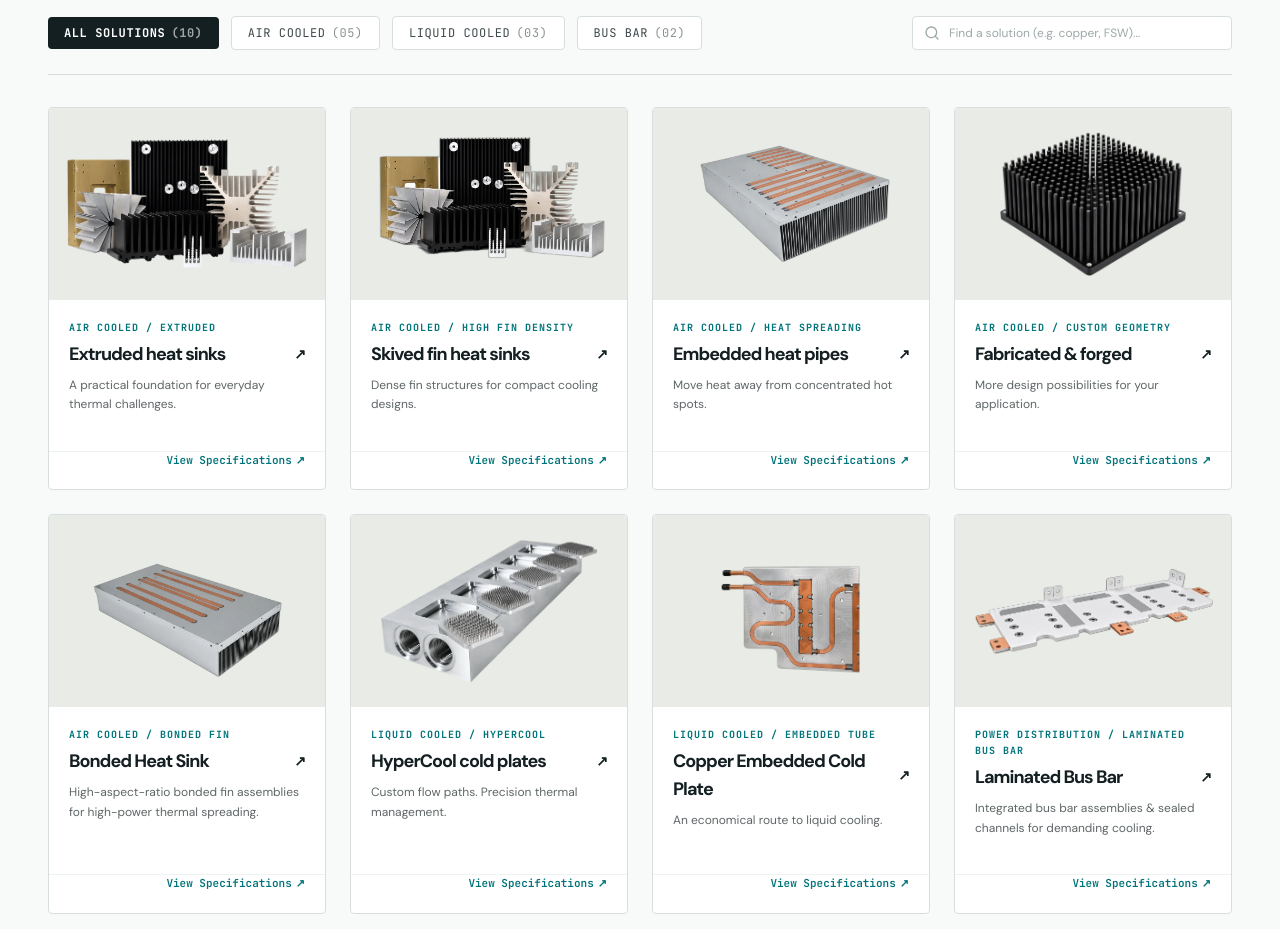
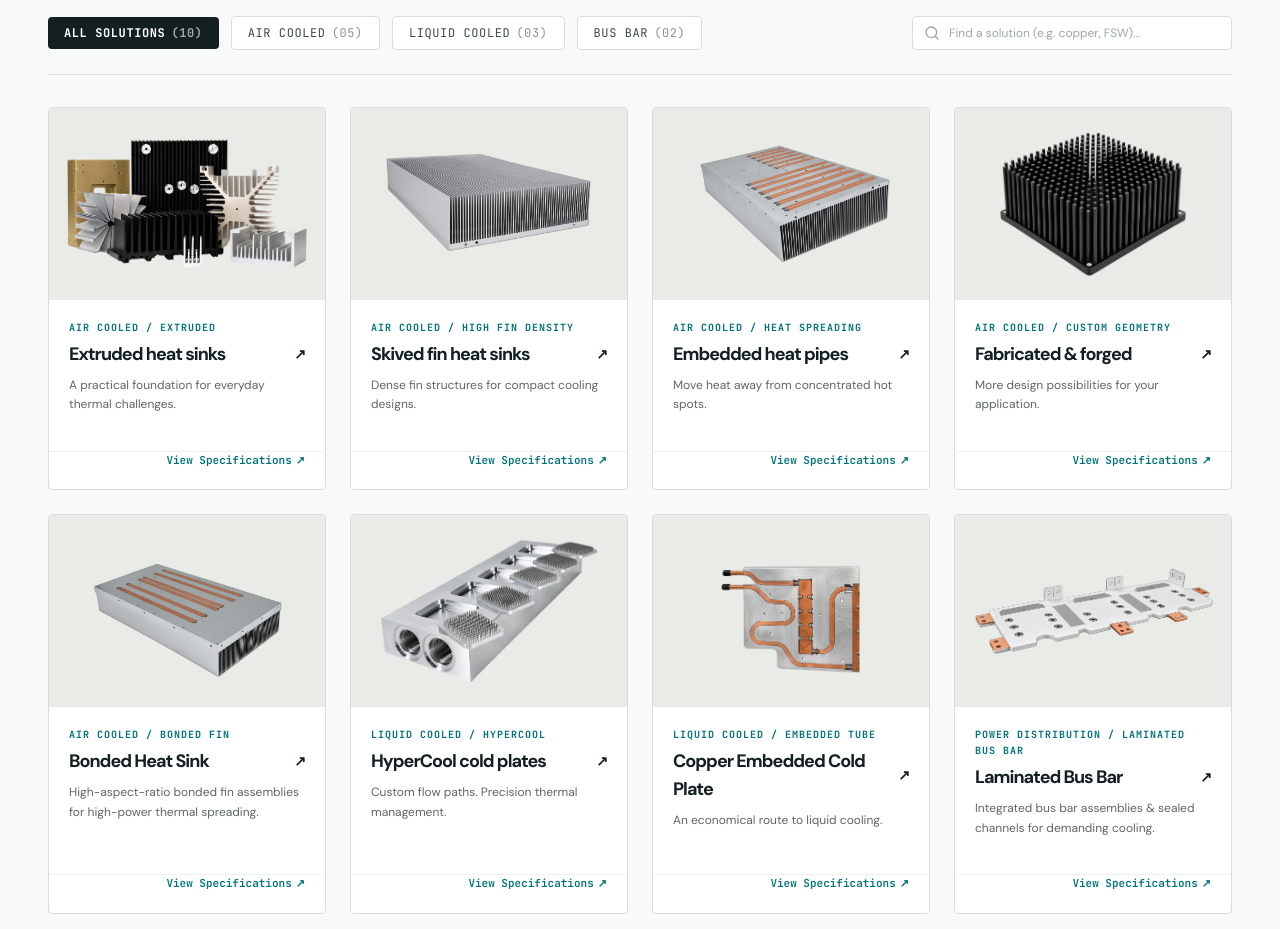
Before and after one commit to innovative-thermal-solutions/thermalsolutions, a Next.js app: page / in a window 1280 px wide. Shown: the part 1080-2009 px from the top of the page. Built offline with nearby package versions, Linux system fonts and the light colour scheme.

Commit message:
fix(portfolio): correct skived fin heat sink image with transparent high-res cutout

```diff
--- a/src/components/ui/ReferenceInteractiveModals.tsx
+++ b/src/components/ui/ReferenceInteractiveModals.tsx
@@ -35,7 +35,7 @@ export const REFERENCE_PRODUCTS: SolutionProduct[] = [
     id: "skived",
     name: "Skived fin heat sinks",
     family: "air",
-    image: "/assets/extruded.webp",
+    image: "/assets/skived.webp",
     tag: "AIR COOLED / HIGH FIN DENSITY",
     short: "Dense fin structures for compact cooling designs.",
     description: "Skiving forms thin fins from a single block of aluminum or copper. ITS evaluates fin density and spacing together with the airflow and heat source layout to develop the design.",
--- a/src/data/portfolioData.ts
+++ b/src/data/portfolioData.ts
@@ -34,7 +34,7 @@ export const PORTFOLIO_PRODUCTS: PortfolioItem[] = [
     id: "skived",
     name: "Skived fin heat sinks",
     family: "air",
-    image: "/images/portfolio/extruded.webp",
+    image: "/images/portfolio/skived.webp",
     tag: "AIR COOLED / HIGH FIN DENSITY",
     short: "Dense fin structures for compact cooling designs.",
     description:
```
Also changed, not shown: public/assets/skived.webp, public/images/portfolio/skived.webp.
